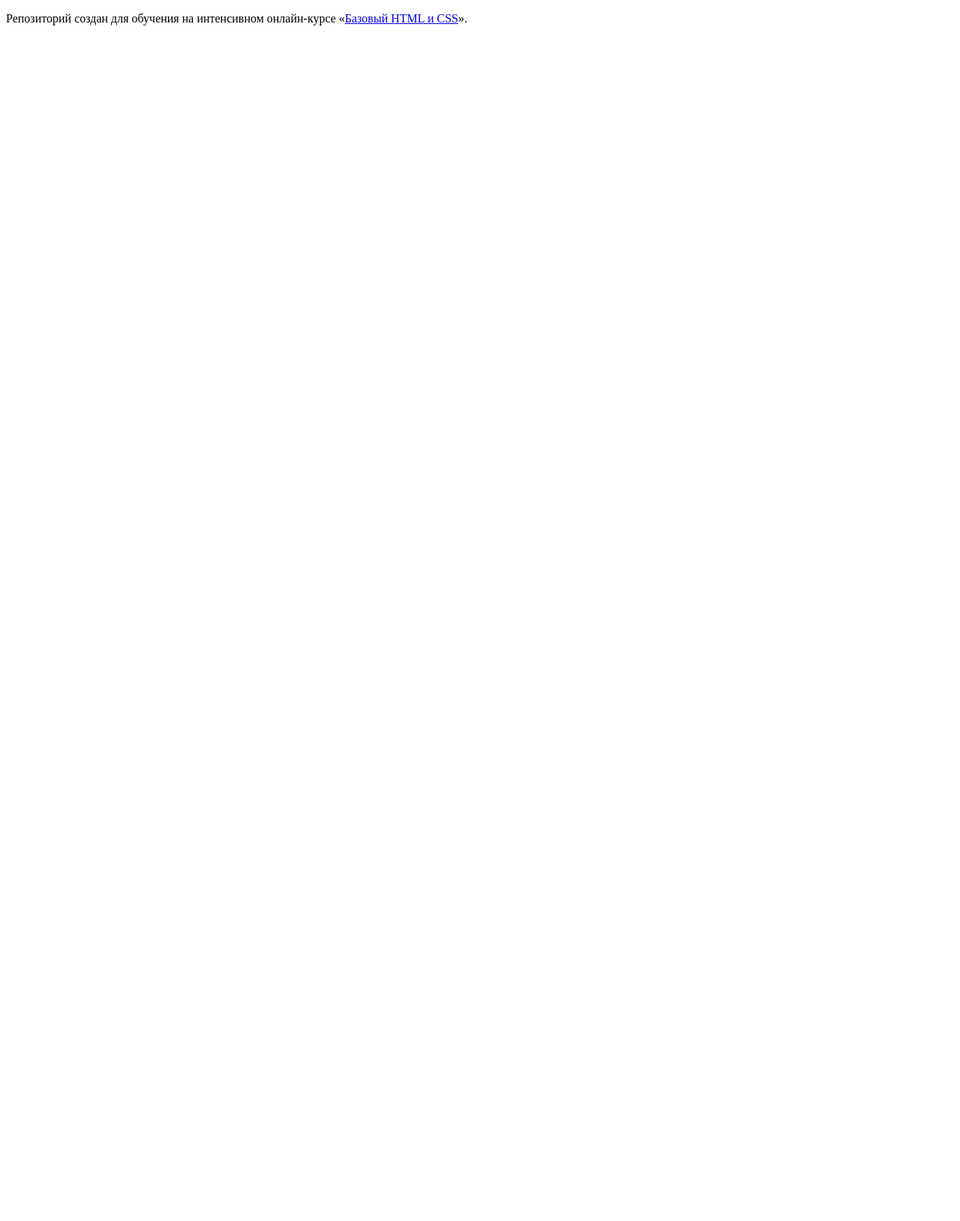
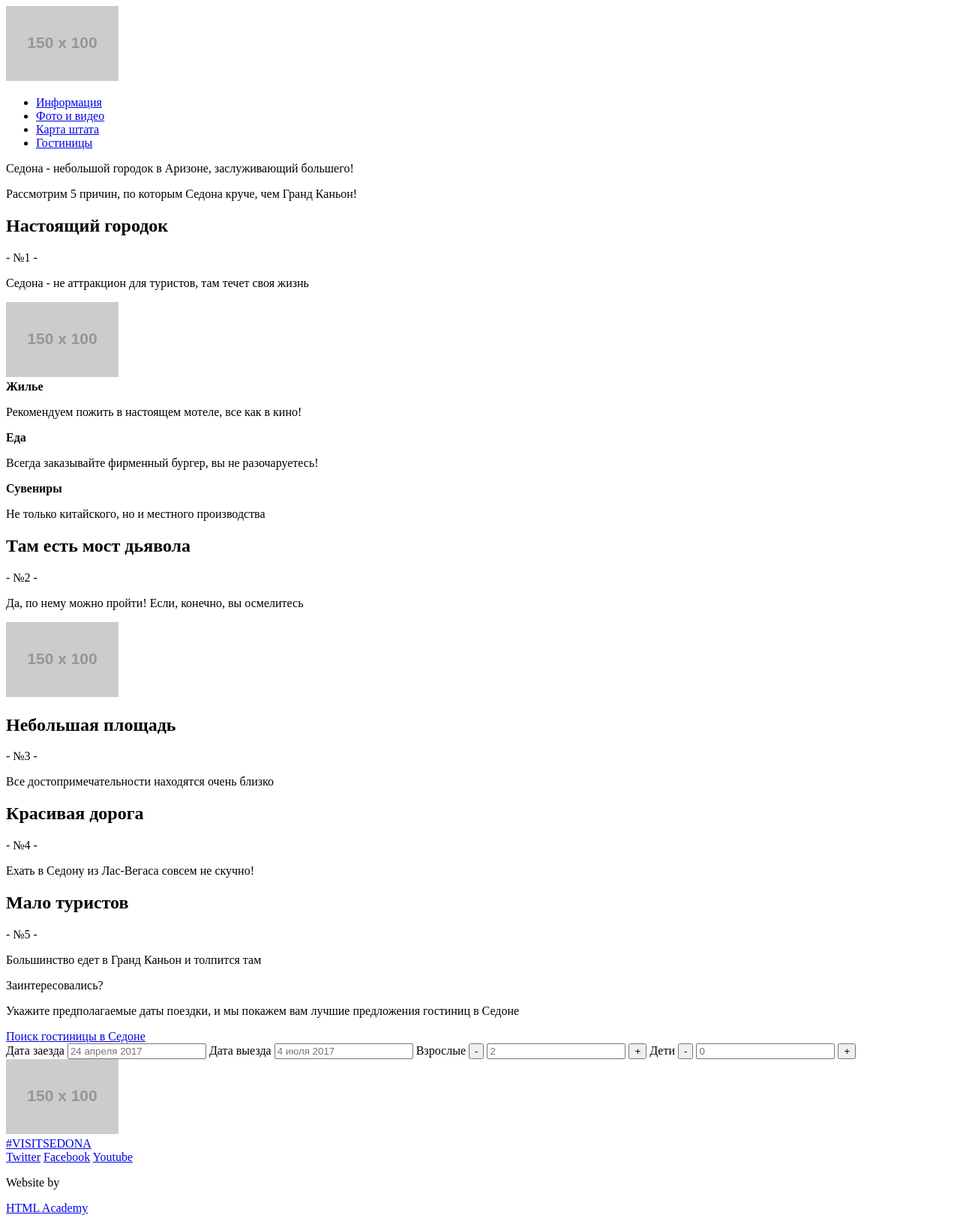
Before and after one commit to TheSofiaNice/201197-sedona, a plain HTML site: page index.html in a window 1280 px wide. Shown: the whole page at 75% size. Before the commit the page ends 800 px from the top, so only its background shows below. Drawn offline with Linux system fonts and the light colour scheme; placeholder pictures from the web are drawn by us.

Commit message:
Добавлена 1ая версия разметки
Добавлена первая версия разметки
страниц index и inner

```diff
--- a/index.html
+++ b/index.html
@@ -5,8 +5,127 @@
     <title>HTML Academy: Седона</title>
   </head>
   <body>
+    <!--   <p>Репозиторий создан для обучения на интенсивном онлайн‑курсе «<a href="https://htmlacademy.ru/intensive/htmlcss">Базовый HTML и CSS</a>».</p>
+-->
+    <header class="main-header">
+      <a href="index.html">
+        <img src="http://placehold.it/150x100" alt="Главная">
+      </a>
 
-    <p>Репозиторий создан для обучения на интенсивном онлайн‑курсе «<a href="https://htmlacademy.ru/intensive/htmlcss">Базовый HTML и CSS</a>».</p>
+        <nav class="main-navigation">
+          <ul>
+            <li>
+              <a href="#">Информация</a>
+            </li>
+            <li>
+              <a href="#">Фото и видео</a>
+            </li>
+            <li>
+              <a href="#">Карта штата</a>
+            </li>
+            <li>
+              <a href="#">Гостиницы</a>
+            </li>
+          </ul>
+        </nav>
 
+    </header>
+    <main>
+      <div class="">
+        <p class="slogan"> Седона - небольшой городок в Аризоне, заслуживающий большего! </p>
+        <p> Рассмотрим 5 причин, по которым Седона круче, чем Гранд Каньон! </p>
+      </div>
+      <div class="reasons">
+        <div class="reasons-item">
+          <h2 class="reasons-name">  Настоящий городок        </h2>
+          <p class="reasons-number"> - №1 -       </p>
+          <p class="reasons-description"> Седона - не аттракцион для туристов, там течет своя жизнь </p>
+        </div>
+        <div class="reasons-images">
+          <img src="http://placehold.it/150x100" alt="Настоящий городок">
+        </div>
+      </div>
+      <section class="features">
+        <div class="feautures-item">
+          <b class="feautures-name"> Жилье </b>
+          <p class="features-description"> Рекомендуем пожить в настоящем мотеле, все как в кино! </p>
+        </div>
+        <div class="feautures-item">
+          <b class="feautures-name"> Еда </b>
+          <p class="features-description"> Всегда заказывайте фирменный бургер, вы не разочаруетесь! </p>
+        </div>
+        <div class="feautures-item">
+          <b class="feautures-name"> Сувениры </b>
+          <p class="features-description"> Не только китайского, но и местного производства </p>
+        </div>
+      </section>
+      <div class="reasons">
+        <div class="reasons-item">
+          <h2 class="reasons-name">  Там есть мост дьявола </h2>
+          <p class="reasons-number"> - №2 -       </p>
+          <p class="reasons-description"> Да, по нему можно пройти! Если, конечно, вы осмелитесь   </p>
+        </div>
+        <div class="reasons-images">
+          <img src="http://placehold.it/150x100" alt="Мост дьявола">
+        </div>
+      </div>
+      <div class="reasons">
+        <div class="reasons-item">
+          <h2 class="reasons-name">  Небольшая площадь </h2>
+          <p class="reasons-number"> - №3 -      </p>
+          <p class="reasons-description"> Все достопримечательности находятся очень близко </p>
+        </div>
+        <div class="reasons-item">
+          <h2 class="reasons-name">  Красивая дорога </h2>
+          <p class="reasons-number">  - №4 -      </p>
+          <p class="reasons-description"> Ехать в Седону из Лас-Вегаса совсем не скучно!  </p>
+        </div>
+        <div class="reasons-item">
+          <h2 class="reasons-name"> Мало туристов </h2>
+          <p class="reasons-number">  - №5 -      </p>
+          <p class="reasons-description"> Большинство едет в Гранд Каньон и толпится там  </p>
+        </div>
+      </div>
+      <div class="search-hotel">
+        <p class="promo"> Заинтересовались? </p>
+        <p> Укажите предполагаемые даты поездки, и мы покажем вам лучшие предложения гостиниц в Седоне </p>
+        <a class="search-btn" href="#"> Поиск гостиницы в Седоне</a>
+        <form action="#" method="post">
+          <label>  Дата заезда
+            <input type="text" name="date-in" placeholder="24 апреля 2017">
+         </label>
+         <label>  Дата выезда
+           <input type="text" name="date-out" placeholder="4 июля 2017">
+         </label>
+         <label for="adults"> Взрослые </label>
+          <input type="button" value="-">
+          <input type="number" id="adults" name="adults" placeholder="2">
+          <input type="button" value="+">
+         <label for="childs"> Дети </label>
+          <input type="button" value="-">
+          <input type="number" id="childs" name="childs" placeholder="0">
+          <input type="button" value="+">
+        </form>
+      </div>
+      <div class="map">
+        <img src="http://placehold.it/150x100" alt="Карта">
+      </div>
+    </main>
+    <footer class="main-footer">
+     <div class="container">
+       <section class="footer-hashtag">
+         <a href="#">#VISITSEDONA</a>
+        </section>
+       <section class="footer-social">
+         <a class="social-btn social-btn-tw" href="#">Twitter</a>
+         <a class="social-btn social-btn-fb" href="#">Facebook</a>
+         <a class="social-btn social-btn-yt" href="#">Youtube</a>
+       </section>
+       <section class="footer-copyright">
+         <p>Website by</p>
+         <a class="btn" href="https://htmlacademy.ru">HTML Academy</a>
+       </section>
+     </div>
+   </footer>
   </body>
 </html>
```
Also changed, not shown: inner.html (added, +162 -0 lines).
